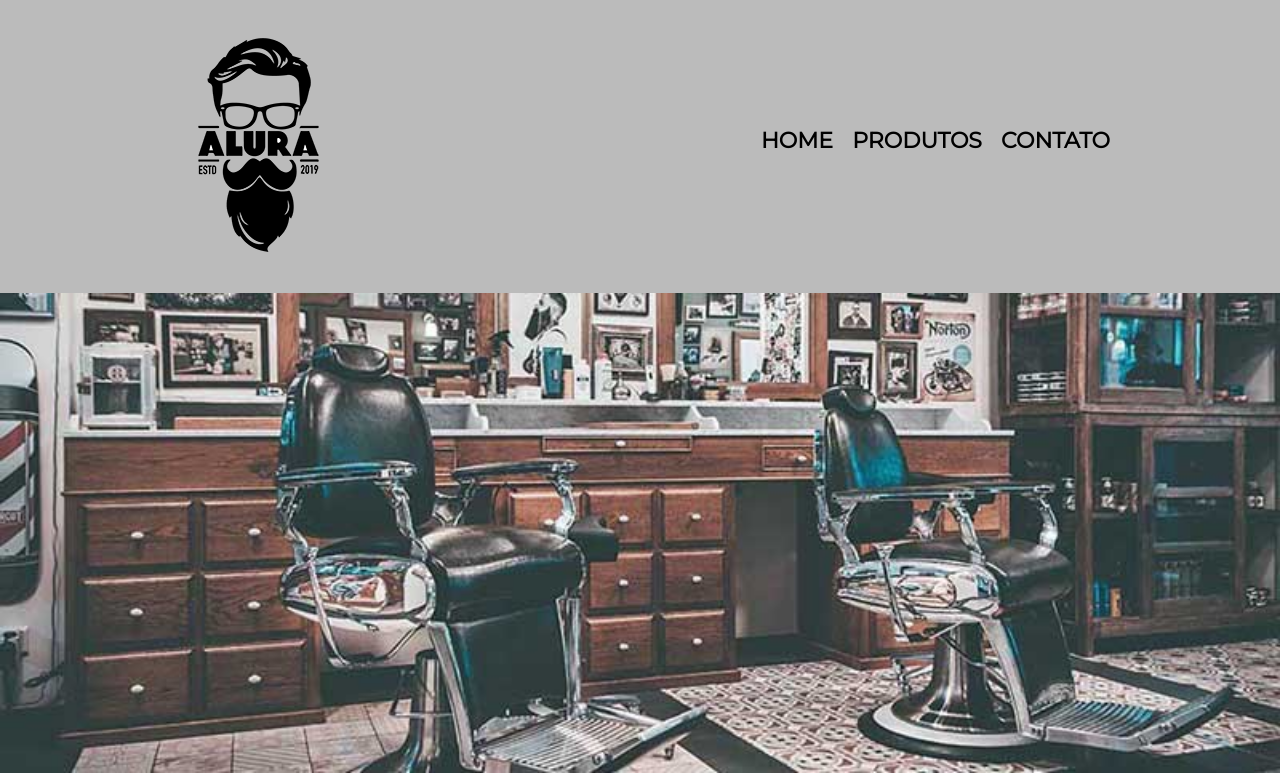
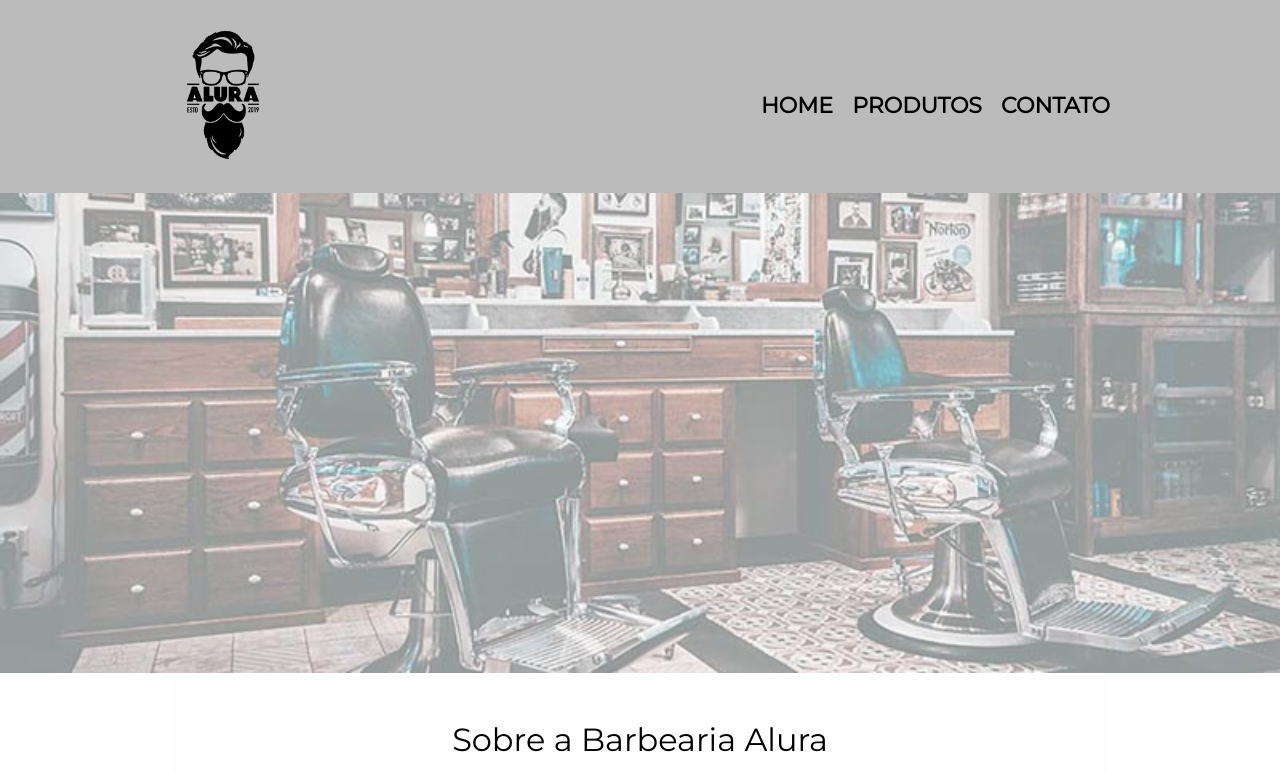
Before and after one commit to Raphael-Ramalho/Barbearia-Alura, a plain HTML site: page index.html in a window 1280 px wide. Shown: the top 773 px of the page. Drawn offline with Linux system fonts and the light colour scheme.

Commit message:
Update style.css

```diff
--- a/style.css
+++ b/style.css
@@ -5,6 +5,10 @@ body {
 header {
     background-color: #bbbbbb;
     padding: 20px 0px;
+}
+
+header img{
+    max-height: 150px;
 }
 
 .caixa {
@@ -15,7 +19,7 @@ header {
 
 nav {
     position: absolute;
-    top: 110px;
+    top: 75px;
     right: 0px;
 }
 
@@ -160,6 +164,8 @@ footer {
 /*Css da pagina inicial*/
 .banner {
     width: 100%;
+    opacity: 0.5;
+    background-color: black;
 }
 
 .titulo-principal {
```
